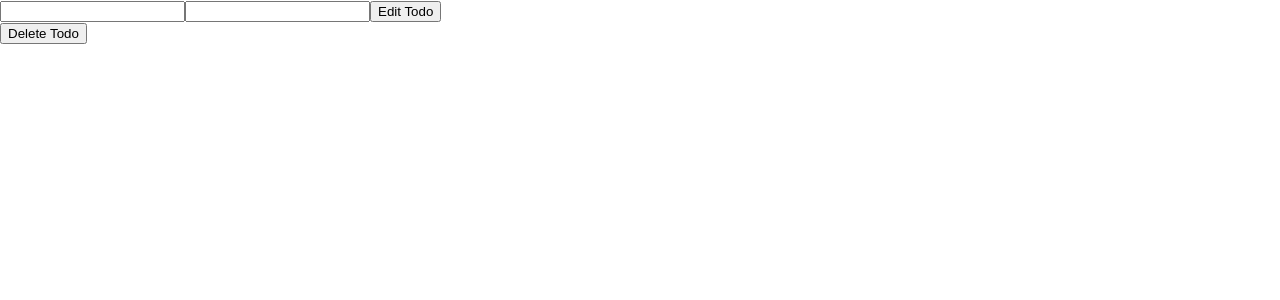
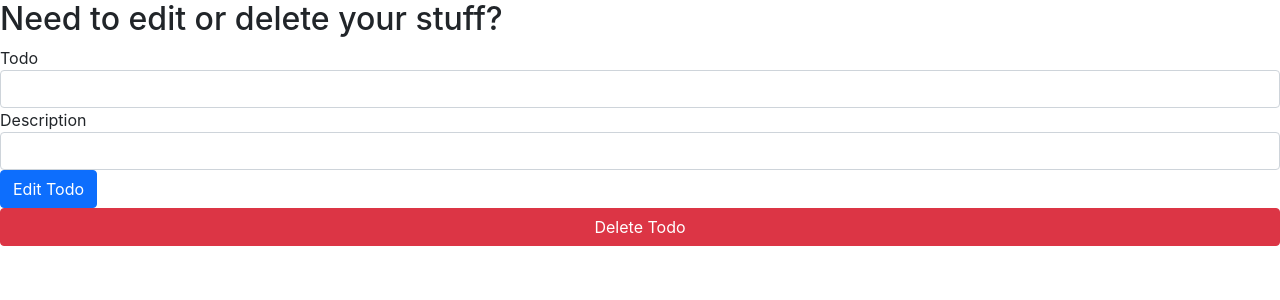
Before and after one commit to hibubbajoe/Backend-3-Projekt-1-TODO-app, a React (Create React App) app in the folder client/: page /todos/1 in a window 1280 px wide. Shown: the top 300 px of the page. Built offline with nearby package versions, Linux system fonts and the light colour scheme; no server answers.

Commit message:
Added bootstrap, changed the form on TodoItem to make the onSubmit inside the form-tags and changed input to submit instead of a button

```diff
--- a/client/public/index.html
+++ b/client/public/index.html
@@ -1,12 +1,21 @@
 <!DOCTYPE html>
 <html lang="en">
-
   <head>
     <meta charset="utf-8" />
     <link rel="icon" href="%PUBLIC_URL%/favicon.ico" />
+    <!-- CSS only -->
+    <link
+      href="https://cdn.jsdelivr.net/npm/bootstrap@5.1.2/dist/css/bootstrap.min.css"
+      rel="stylesheet"
+      integrity="sha384-uWxY/CJNBR+1zjPWmfnSnVxwRheevXITnMqoEIeG1LJrdI0GlVs/9cVSyPYXdcSF"
+      crossorigin="anonymous"
+    />
     <meta name="viewport" content="width=device-width, initial-scale=1" />
     <meta name="theme-color" content="#000000" />
-  <meta name="description" content="Web site created using create-react-app" />
+    <meta
+      name="description"
+      content="Web site created using create-react-app"
+    />
     <!-- <link rel="apple-touch-icon" href="%PUBLIC_URL%/logo192.png" /> -->
     <!--
       manifest.json provides metadata used when your web app is installed on a
@@ -39,5 +48,4 @@
       To create a production bundle, use `npm run build` or `yarn build`.
     -->
   </body>
-
 </html>
--- a/client/src/pages/Todo.js
+++ b/client/src/pages/Todo.js
@@ -41,10 +41,34 @@ export default function Todo() {
   };
 
   return (
-    <div>
-      <h1 className="App">JAG ÄR TODO</h1>
+    <div className="container">
+      <h1 className="App">Keep track of what you have to do!</h1>
 
       <form onSubmit={onSubmit}>
+        <div className="form-group">
+          <label htmlFor="title">Todo</label>
+          <input
+            type="text"
+            className="form-control"
+            name="title"
+            id="title"
+            onChange={onChange}
+          />
+        </div>
+        <div className="form-group">
+          <label htmlFor="body">Description</label>
+          <input
+            type="textarea"
+            className="form-control"
+            name="body"
+            id="body"
+            onChange={onChange}
+          />
+        </div>
+        <input className="btn btn-primary" type="submit" value="Add new todo" />
+      </form>
+
+      {/* <form onSubmit={onSubmit}>
         <input
           type="text"
           name="title"
@@ -53,12 +77,14 @@ export default function Todo() {
           onChange={onChange}
         />
         <input type="textarea" name="body" id="body" onChange={onChange} />
-        <input type="submit" value="Add new todo" />
-      </form>
-      <ul>
+        <input className="btn btn-primary" type="submit" value="Add new todo" />
+      </form> */}
+      <h2 className="text-center">The stuff you currently have to do is...</h2>
+      <ul className="list-group">
         {data.map((item, i) => (
-          <li key={i}>
+          <li className="list-group-item" key={i}>
             <a href={`/todos/${item._id}`}>{item.title}</a>
+            <p>{item.body}</p>
           </li>
         ))}
       </ul>
--- a/client/src/pages/TodoItem.js
+++ b/client/src/pages/TodoItem.js
@@ -9,7 +9,6 @@ export default function TodoItem(props) {
   const [title, setTitle] = useState("");
   const [body, setBody] = useState("");
 
-
   const onChange = e => {
     if (e.target.name === "body") {
       setBody(e.target.value);
@@ -18,14 +17,14 @@ export default function TodoItem(props) {
     }
   };
 
-  const onSubmit = e => {
+  const onSubmit = async e => {
     e.preventDefault();
     const payload = { title, body };
 
-    todoFetches
+    await todoFetches
       .editTodoById(payload, id)
-      .then(() => history.push("/todos"))
-  }
+      .then(() => history.push("/todos"));
+  };
 
   useEffect(() => {
     todoFetches.getSingleTodo(id).then(res => {
@@ -34,20 +33,46 @@ export default function TodoItem(props) {
     });
   }, []);
 
-
   function deleteTodo() {
     todoFetches.deleteTodoById(id).then(() => history.push("/todos"));
     console.log(id);
   }
 
   return (
-    <div>
-      <form action="" method="post">
-        <input type="text" onChange={onChange} value={title} name="title" id="title" />
-        <input type="text" onChange={onChange} value={body} name="body" id="body" />
-        <button onClick={onSubmit}>Edit Todo</button>
+    <div className="d-flex justify-content-center flex-column">
+      <h2>Need to edit or delete your stuff?</h2>
+      <form onSubmit={onSubmit}>
+        <div className="form-group">
+          <label htmlFor="title">Todo</label>
+          <input
+            type="text"
+            className="form-control"
+            onChange={onChange}
+            value={title}
+            name="title"
+            id="title"
+          />
+        </div>
+        <div className="form-group">
+          <label htmlFor="body">Description</label>
+          <input
+            type="text"
+            className="form-control"
+            onChange={onChange}
+            value={body}
+            name="body"
+            id="body"
+          />
+        </div>
+        <input className="btn btn-primary" type="submit" value="Edit Todo" />
+        {/*
+        <button className="btn btn-primary" onClick={onSubmit}>
+          Edit Todo
+        </button> */}
       </form>
-      <button onClick={deleteTodo}>Delete Todo</button>
+      <button className="btn btn-danger" onClick={deleteTodo}>
+        Delete Todo
+      </button>
     </div>
   );
 }
```
Lines whose indentation alone changed are shown as unchanged.
